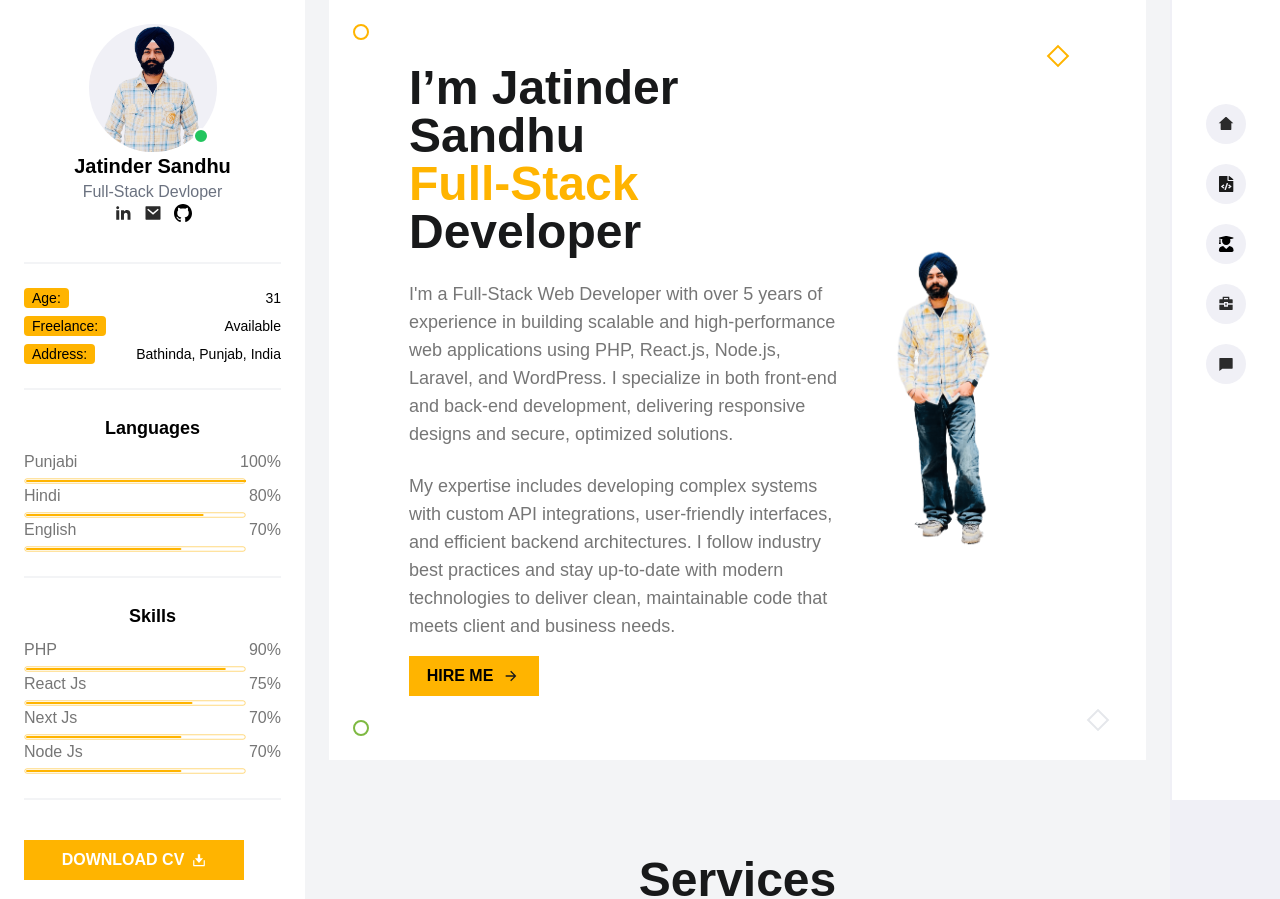
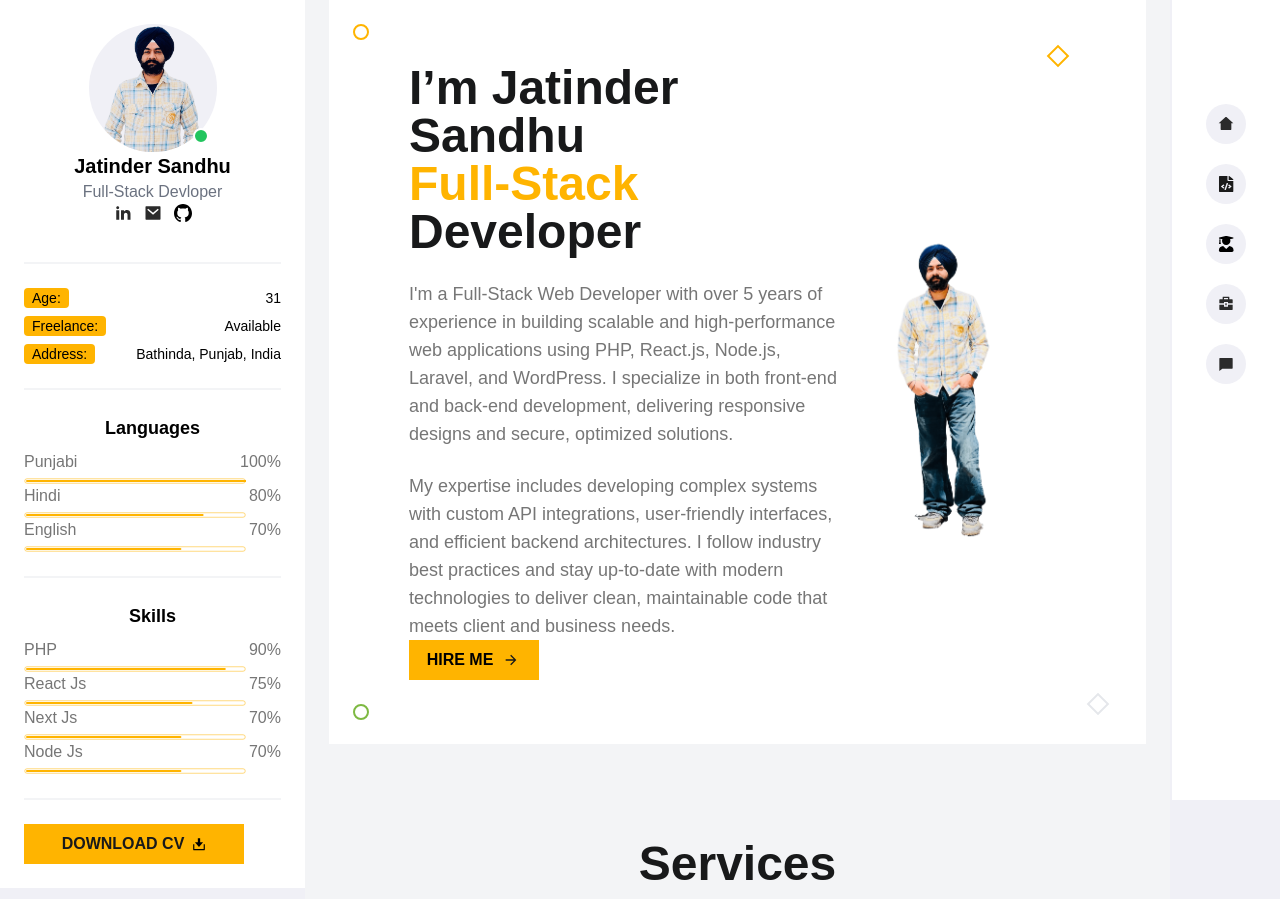
Before and after one commit to jatindersandhuinfo/jatindersandhu, a Next.js app: page / in a window 1280 px wide. Shown: the top 899 px of the page. Built offline with nearby package versions, Linux system fonts and the light colour scheme.

Commit message:
Refactor : ui improvement

```diff
--- a/app/components/button/index.tsx
+++ b/app/components/button/index.tsx
@@ -3,7 +3,7 @@ import { ButtonProps } from '@/lib/type/button';
 const Button = ({ width, height, style, title, icon, algin = 'right' }: ButtonProps) => {
     return (
         <button style={{ ...style, width: width ?? '220px', height: height ?? '40px' }}
-            className="text-[var(--color-white)] bg-[var(--color-yellow)] w-fu font-semibold py-2 px-4 mt-4 flex items-center justify-center gap-2">
+            className="text-[var(--color-balck-dark)] bg-[var(--color-yellow)] w-fu font-semibold py-2 px-4 flex items-center justify-center gap-2">
             {icon && algin == 'left' && icon}  {title} {icon && algin == 'right' && icon}
         </button>
     )
--- a/app/components/header/index.tsx
+++ b/app/components/header/index.tsx
@@ -67,7 +67,7 @@ const Header = ({ children }: HeaderProps) => {
 
                     {/* Download CV */}
                     <Link href={profileDetail?.cv && profileDetail?.cv} download>
-                        <Button title="DOWNLOAD CV" icon={<DownloadSvg />} algin='right' />
+                        <Button title="DOWNLOAD CV" icon={<DownloadSvg className='fill-[var(--color-black-dark)]' fill={`var(--color-black-dark)`} />} algin='right' />
                     </Link>
                 </div>
             </aside>
--- a/app/components/svg/download.tsx
+++ b/app/components/svg/download.tsx
@@ -1,10 +1,11 @@
 import type { IconProps } from '@/lib/type/icon';
 
 const DownloadSvg = ({ fill,className }: IconProps) => {
+
     return (
         <svg  className={className} width="14" height="17" viewBox="0 0 14 17" fill="none" xmlns="http://www.w3.org/2000/svg">
             <g clipPath="url(#clip0_3_300)">
-                <path d="M2.33341 12.9523H11.6667V8.28564H12.8334V13.619C12.8334 13.7958 12.772 13.9654 12.6626 14.0904C12.5532 14.2154 12.4048 14.2856 12.2501 14.2856H1.75008C1.59537 14.2856 1.447 14.2154 1.3376 14.0904C1.22821 13.9654 1.16675 13.7958 1.16675 13.619V8.28564H2.33341V12.9523ZM8.16675 6.28564H11.0834L7.00008 10.9523L2.91675 6.28564H5.83342V2.28564H8.16675V6.28564Z" fill="white" />
+                <path d="M2.33341 12.9523H11.6667V8.28564H12.8334V13.619C12.8334 13.7958 12.772 13.9654 12.6626 14.0904C12.5532 14.2154 12.4048 14.2856 12.2501 14.2856H1.75008C1.59537 14.2856 1.447 14.2154 1.3376 14.0904C1.22821 13.9654 1.16675 13.7958 1.16675 13.619V8.28564H2.33341V12.9523ZM8.16675 6.28564H11.0834L7.00008 10.9523L2.91675 6.28564H5.83342V2.28564H8.16675V6.28564Z" fill={fill ?? "white"} />
             </g>
             <defs>
                 <clipPath id="clip0_3_300">
```
